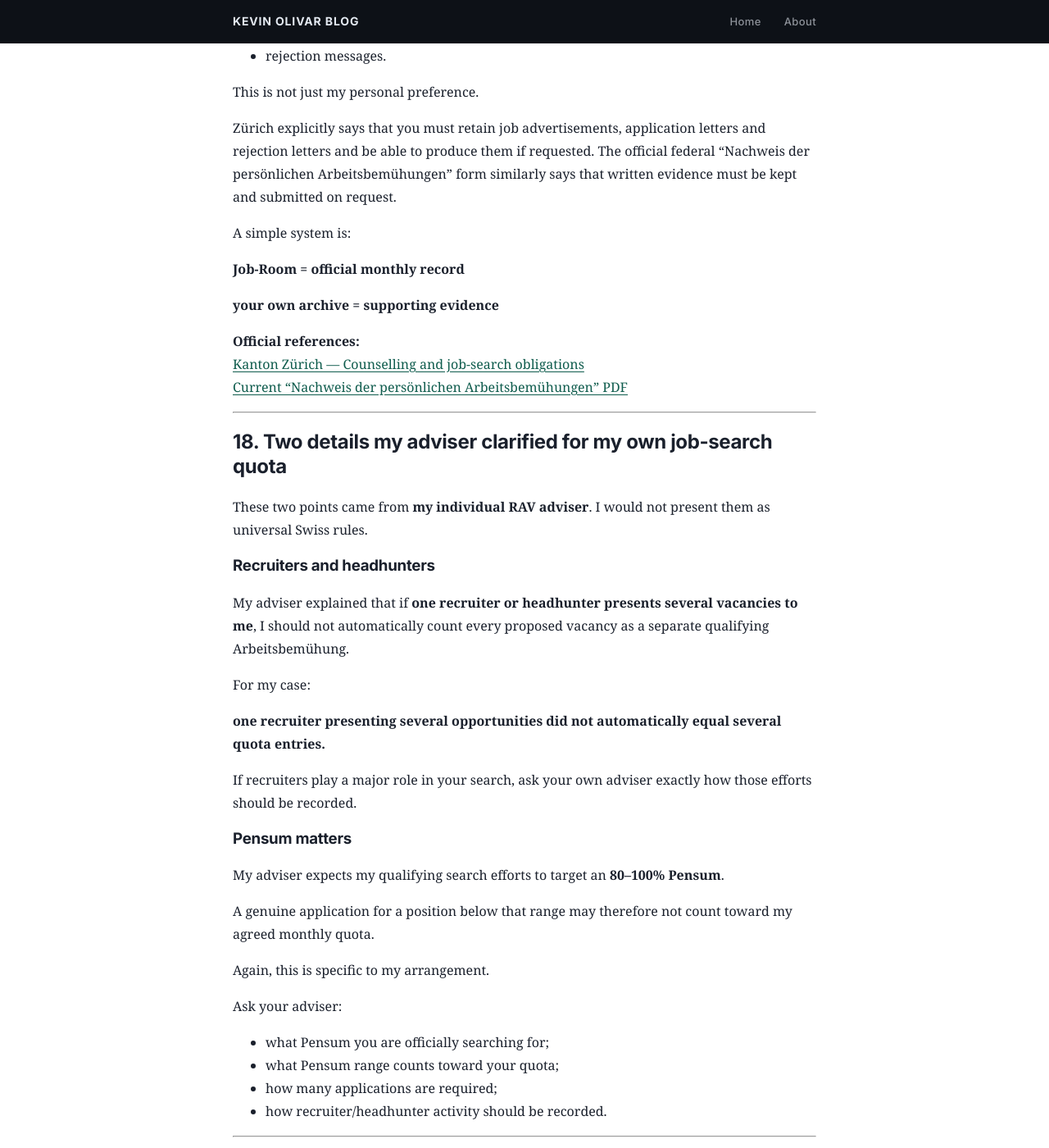
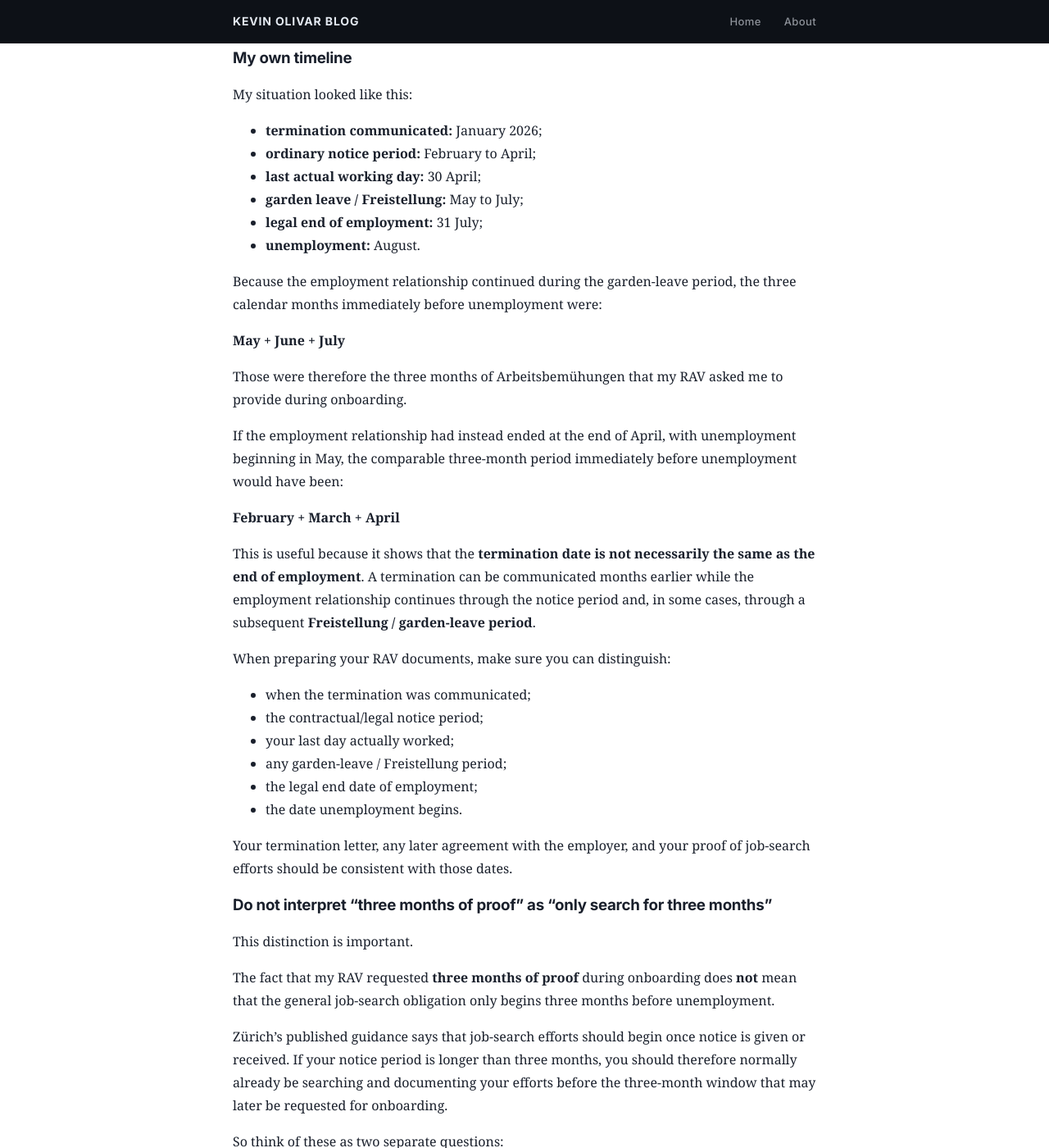
Before and after one commit to olivark/olivark.github.io, a Jekyll site: the page built from _posts/2026-08-18-rav-onboarding-switzerland.md, in a window 1280 px wide and 1400 px high, scrolled down 20073 px. Shown: the whole window at 82% size. Built offline with Jekyll 4.4.1, drawn with Linux system fonts in a browser that asks for light colours; some of the changed text lies outside the part shown.

Commit message:
doc: add more information on job-search efforts

```diff
--- a/_posts/2026-08-18-rav-onboarding-switzerland.md
+++ b/_posts/2026-08-18-rav-onboarding-switzerland.md
@@ -14,7 +14,7 @@ tags:
   - Arbeitslosenkasse
   - Zurich
   - Switzerland
-description: "A practical, source-linked guide to registering with RAV in Zürich, choosing an Arbeitslosenkasse, using Job-Room, submitting forms, documenting job-search efforts and preparing for RAV appointments."
+description: "A practical, source-linked guide to registering with RAV in Zürich, choosing an Arbeitslosenkasse, using Job-Room, submitting forms, documenting job-search efforts, handling notice periods and preparing for RAV appointments."
 ---
 
 When I first registered with the RAV in Zürich, I found the process more fragmented than I expected. You deal with the **RAV**, an **Arbeitslosenkasse**, **Job-Room / arbeit.swiss**, several forms, deadlines and your assigned RAV adviser.
@@ -315,7 +315,7 @@ For my initial RAV onboarding, I was asked to provide documents such as:
 - diplomas and certificates;
 - a sample application / cover letter;
 - confirmation of the Pflichtinformation;
-- proof of job-search efforts from before unemployment.
+- proof of the pre-unemployment job-search efforts requested by my RAV.
 
 The exact list in your case can differ, so use the checklist sent by your RAV.
 
@@ -680,7 +680,70 @@ You can also export the month's entries as a PDF.
 
 ---
 
-## 17. Save evidence for every application
+## 17. Which pre-unemployment months do you need to document?
+
+This is one area where it is easy to confuse the **date you received notice**, your **notice period**, your **last actual working day**, and the **legal end of the employment relationship**.
+
+The general Zürich rule is clear: once you receive or give notice, you should start looking for a new job immediately and keep evidence of those efforts. In other words, the obligation to search for work can begin well **before** your first unemployed day.
+
+Separately, during my own onboarding the RAV asked me to provide proof of my **Arbeitsbemühungen for the three months immediately before unemployment**.
+
+### My own timeline
+
+My situation looked like this:
+
+- **termination communicated:** January 2026;
+- **ordinary notice period:** February to April;
+- **last actual working day:** 30 April;
+- **garden leave / Freistellung:** May to July;
+- **legal end of employment:** 31 July;
+- **unemployment:** August.
+
+Because the employment relationship continued during the garden-leave period, the three calendar months immediately before unemployment were:
+
+**May + June + July**
+
+Those were therefore the three months of Arbeitsbemühungen that my RAV asked me to provide during onboarding.
+
+If the employment relationship had instead ended at the end of April, with unemployment beginning in May, the comparable three-month period immediately before unemployment would have been:
+
+**February + March + April**
+
+This is useful because it shows that the **termination date is not necessarily the same as the end of employment**. A termination can be communicated months earlier while the employment relationship continues through the notice period and, in some cases, through a subsequent **Freistellung / garden-leave period**.
+
+When preparing your RAV documents, make sure you can distinguish:
+
+- when the termination was communicated;
+- the contractual/legal notice period;
+- your last day actually worked;
+- any garden-leave / Freistellung period;
+- the legal end date of employment;
+- the date unemployment begins.
+
+Your termination letter, any later agreement with the employer, and your proof of job-search efforts should be consistent with those dates.
+
+### Do not interpret "three months of proof" as "only search for three months"
+
+This distinction is important.
+
+The fact that my RAV requested **three months of proof** during onboarding does **not** mean that the general job-search obligation only begins three months before unemployment.
+
+Zürich's published guidance says that job-search efforts should begin once notice is given or received. If your notice period is longer than three months, you should therefore normally already be searching and documenting your efforts before the three-month window that may later be requested for onboarding.
+
+So think of these as two separate questions:
+
+**When should I start looking for work?**
+→ As soon as notice has been given/received, according to the Zürich guidance.
+
+**Which previous months does my RAV want me to submit during onboarding?**
+→ Follow the specific period requested by your own RAV.
+
+**Official reference:**
+[Kanton Zürich — Counselling and job-search obligations](https://www.zh.ch/de/wirtschaft-arbeit/stellensuche-arbeitslosigkeit/beratung-vermittlung.html)
+
+---
+
+## 18. Save evidence for every application
 
 Do not rely only on a URL.
 
@@ -711,7 +774,7 @@ A simple system is:
 
 ---
 
-## 18. Two details my adviser clarified for my own job-search quota
+## 19. Two details my adviser clarified for my own job-search quota
 
 These two points came from **my individual RAV adviser**. I would not present them as universal Swiss rules.
 
```
Also changed, not shown: other parts of _posts/2026-08-18-rav-onboarding-switzerland.md (+4 -4 lines).
